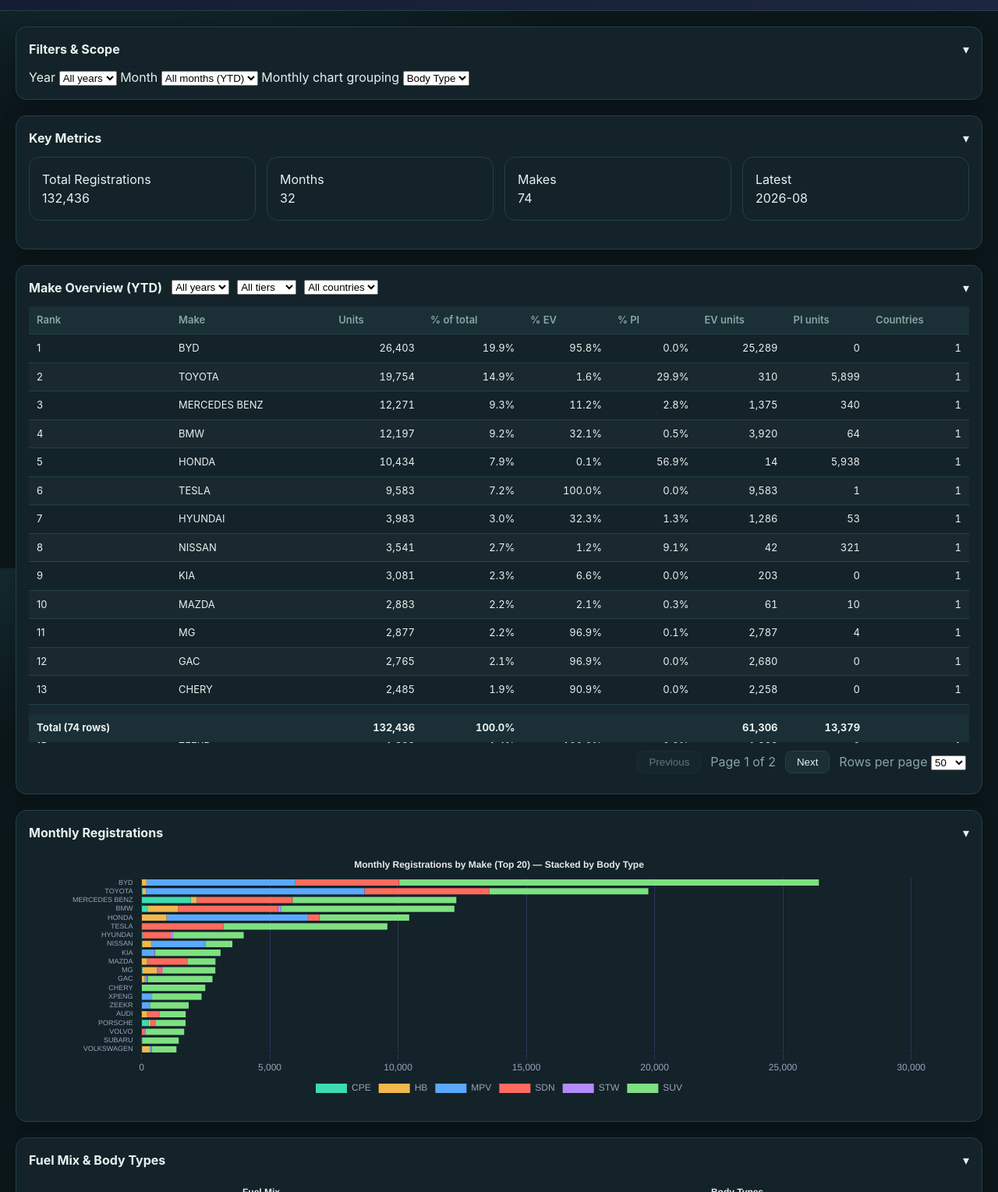
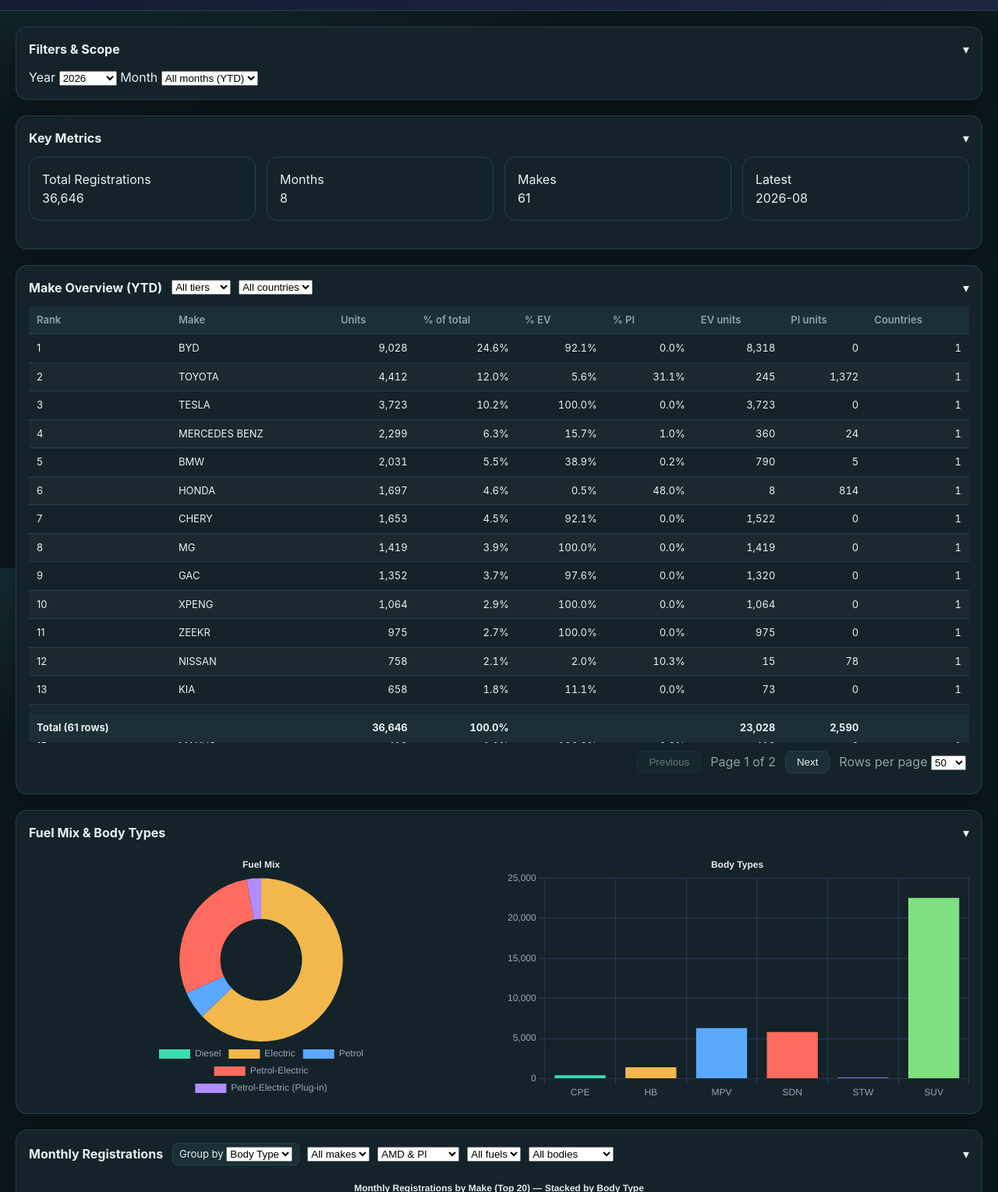
Before and after one commit to songdre123/SGCarData, a plain HTML site: page site/index.html in a window 1280 px wide. Shown: the part 71-1600 px from the top of the page at 78% size. Drawn offline with nearby package versions, Linux system fonts and the light colour scheme.

Commit message:
Fix and improve filtering features

```diff
--- a/site/app.js
+++ b/site/app.js
@@ -20,23 +20,31 @@ async function load() {
   initFilters();
   render();
 }
+function getCurrentYear() {
+  const now = new Date();
+  return now.getFullYear().toString();
+}
 
 function initScope() {
   const years = [...new Set(MONTHS.map((m) => m.slice(0, 4)))].sort();
   const y = $("scopeYear");
   y.innerHTML = '<option value="__all__">All years</option>';
   years.forEach((x) => y.add(new Option(x, x)));
+  y.value = years.includes(getCurrentYear()) ? getCurrentYear() : "__all__";
+  SCOPE.year = y.value;
 
   const m = $("scopeMonth");
   m.innerHTML = '<option value="__all__">All months (YTD)</option>';
 
   y.addEventListener("change", () => {
+    SCOPE.year = y.value;
     refreshMonthOptions();
+    $("ovYearFilter").hidden = y.value !== "__all__";
     render();
   });
+  $("ovYearFilter").hidden = y.value !== "__all__";
   refreshMonthOptions();
   $("scopeMonth").addEventListener("change", () => { SCOPE.month = $("scopeMonth").value; render(); });
-  $("scopeYear").addEventListener("change", () => { SCOPE.year = $("scopeYear").value; render(); });
   $("monthlyGroup").addEventListener("change", render);
 }
 
@@ -84,6 +92,8 @@ function initFilters() {
   if (ty) {
     const years = [...new Set(MONTHS.map((m)=>m.slice(0,4)))].sort();
     years.forEach(x=>ty.add(new Option(x,x)));
+    ty.value = years.includes(getCurrentYear()) ? getCurrentYear() : "__all__";
+    refreshTableMonthOptions();
     ty.addEventListener("change", ()=>{
       refreshTableMonthOptions();
       renderTable();
@@ -468,7 +478,7 @@ function renderOverview() {
   const tbody = document.querySelector("#overviewTable tbody");
   if (!tbody) return;
   let rows = scopeRows();
-  const ovy = $("ovYear") ? $("ovYear").value : $("scopeYear") ? $("scopeYear").value : "__all__";
+  const ovy = $("scopeYear").value === "__all__" && $("ovYear") ? $("ovYear").value : "__all__";
   if (ovy !== "__all__") rows = rows.filter(r=>r.m.slice(0,4)===ovy);
   const ovt = $("ovTier") ? $("ovTier").value : "__all__";
   const ovc = $("ovCountry") ? $("ovCountry").value : "__all__";
--- a/site/index.html
+++ b/site/index.html
@@ -53,13 +53,6 @@
           <option value="__all__">All months (YTD)</option>
         </select>
       </label>
-      <label class="scope-grouping">Monthly chart grouping
-        <select id="monthlyGroup">
-          <option value="body">Body Type</option>
-          <option value="importer">AMD vs PI</option>
-          <option value="fuel">Fuel Type</option>
-        </select>
-      </label>
     </div>
   </details>
 
@@ -75,7 +68,9 @@
     <summary class="panel-head">
       <h2>Make Overview (YTD)</h2>
       <div class="filters">
-        <select id="ovYear"><option value="__all__">All years</option></select>
+        <label id="ovYearFilter" hidden>Year
+          <select id="ovYear"><option value="__all__">All years</option></select>
+        </label>
         <select id="ovTier"><option value="__all__">All tiers</option></select>
         <select id="ovCountry"><option value="__all__">All countries</option></select>
       </div>
@@ -92,14 +87,6 @@
 
   <details class="panel" open>
     <summary class="panel-head">
-      <h2>Monthly Registrations</h2>
-    </summary>
-    <div class="chart-wrap" ><canvas id="monthlyChart"></canvas></div>
-    <p class="table-note" id="monthlyNote"></p>
-  </details>
-
-  <details class="panel" open>
-    <summary class="panel-head">
       <h2>Fuel Mix &amp; Body Types</h2>
     </summary>
     <div class="split">
@@ -107,6 +94,25 @@
       <div class="chart-wrap"><canvas id="bodyChart"></canvas></div>
     </div>
   </details>
+
+  <details class="panel" open>
+    <summary class="panel-head">
+      <h2>Monthly Registrations</h2>
+      <div class="filters">
+        <label>Group by
+          <select id="monthlyGroup">
+            <option value="body">Body Type</option>
+            <option value="importer">AMD vs PI</option>
+            <option value="fuel">Fuel Type</option>
+          </select>
+        </label>
+        <select id="monthlyMake"><option value="__all__">All makes</option></select>
+        <select id="monthlyImporter"><option value="__all__">AMD &amp; PI</option><option value="AMD">AMD (Official)</option><option value="PI">PI (Parallel)</option></select>
+        <select id="monthlyFuel"><option value="__all__">All fuels</option></select>
+        <select id="monthlyBody"><option value="__all__">All bodies</option><option value="SDN">Sedan</option><option value="SUV">SUV</option><option value="HB">Hatchback</option><option value="MPV">MPV</option><option value="STW">Station Wagon</option><option value="CPE">Coupe</option></select>
+      </div>
+    </summary>
+    <div class="chart-wrap" style="height: min(55vh, 420px);"><canvas id="monthlyChart"></canvas></div>
 
   <details class="panel" open>
     <summary class="panel-head">
@@ -176,7 +182,7 @@
 
 <script src="https://cdn.jsdelivr.net/npm/chart.js@4.4.1/dist/chart.umd.min.js"></script>
 <script src="ui.js"></script>
-<script src="app.js"></script>
+<script src="app.js?v=4"></script>
 <script>
 // hamburger responsive fix
 (function(){
```
